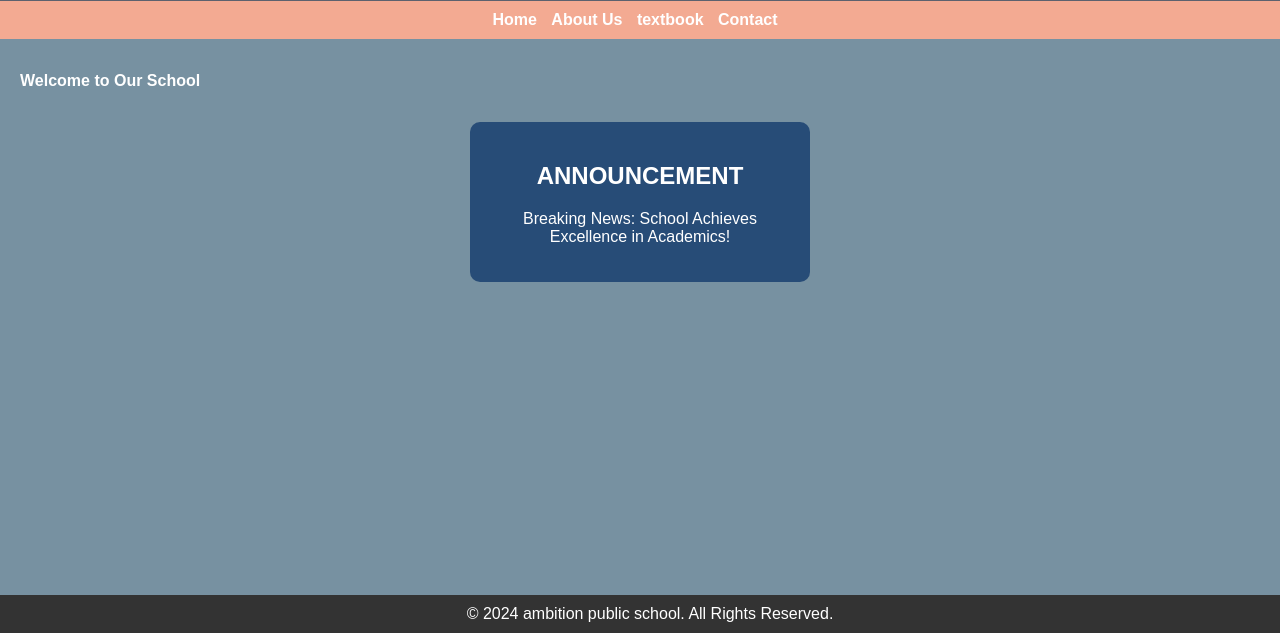
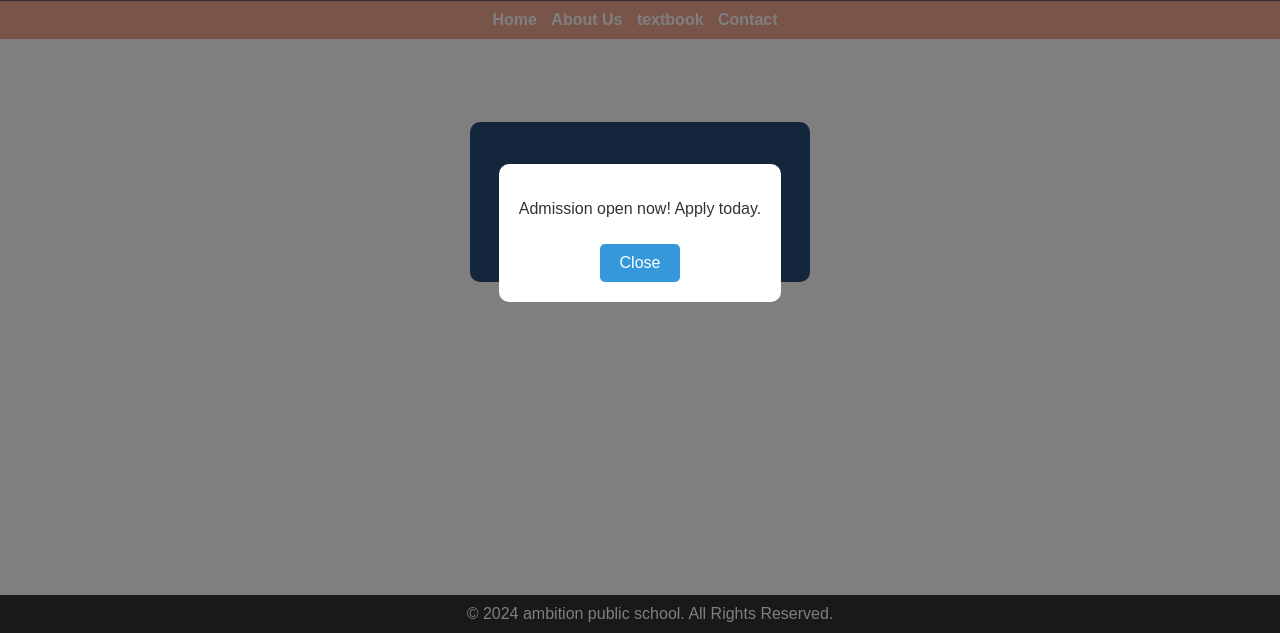
Before and after one commit to visheshsingh009/ambitionpublicschool, a plain HTML site: page index.html in a window 1280 px wide. Shown: the part 167-800 px from the top of the page. Drawn offline with Linux system fonts and the light colour scheme.

Commit message:
Update index.html

```diff
--- a/index.html
+++ b/index.html
@@ -73,6 +73,44 @@
                 opacity: 1;
             }
         }
+        body {
+      font-family: Arial, sans-serif;
+      margin: 0;
+      padding: 0;
+      height: 100vh;
+      background: transparent; /* Set the background to transparent */
+    }
+
+    #overlay {
+      display: flex;
+      align-items: center;
+      justify-content: center;
+      position: fixed;
+      top: 0;
+      left: 0;
+      width: 100%;
+      height: 100%;
+      background: rgba(0, 0, 0, 0.5); /* Semi-transparent black overlay */
+      z-index: 1;
+    }
+
+    #popup {
+      background-color: #fff;
+      padding: 20px;
+      border-radius: 10px;
+      text-align: center;
+    }
+
+    #close-btn {
+      background-color: #3498db;
+      color: #fff;
+      border: none;
+      padding: 10px 20px;
+      font-size: 16px;
+      cursor: pointer;
+      border-radius: 5px;
+      margin-top: 10px;
+    }
   </style>
 </head>
 <body>
@@ -88,7 +126,24 @@
     <a href="textbook.html">textbook</a>
     <a href="contact.html">Contact</a>
   </nav>
+  <div id="overlay">
+    <div id="popup">
+      <p style="color: #333;">Admission open now! Apply today.</p>
+      <button id="close-btn" onclick="closePopup()">Close</button>
+    </div>
+  </div>
 
+  <script>
+    document.addEventListener("DOMContentLoaded", function () {
+      const overlay = document.getElementById("overlay");
+      overlay.style.display = "flex"; // Display the overlay on page load
+    });
+
+    function closePopup() {
+      const overlay = document.getElementById("overlay");
+      overlay.style.display = "none";
+    }
+  </script>
   <main>
     <h2 style="font-size: medium;">Welcome to Our School</h2>
       <!-- Add more student images as needed -->
```
